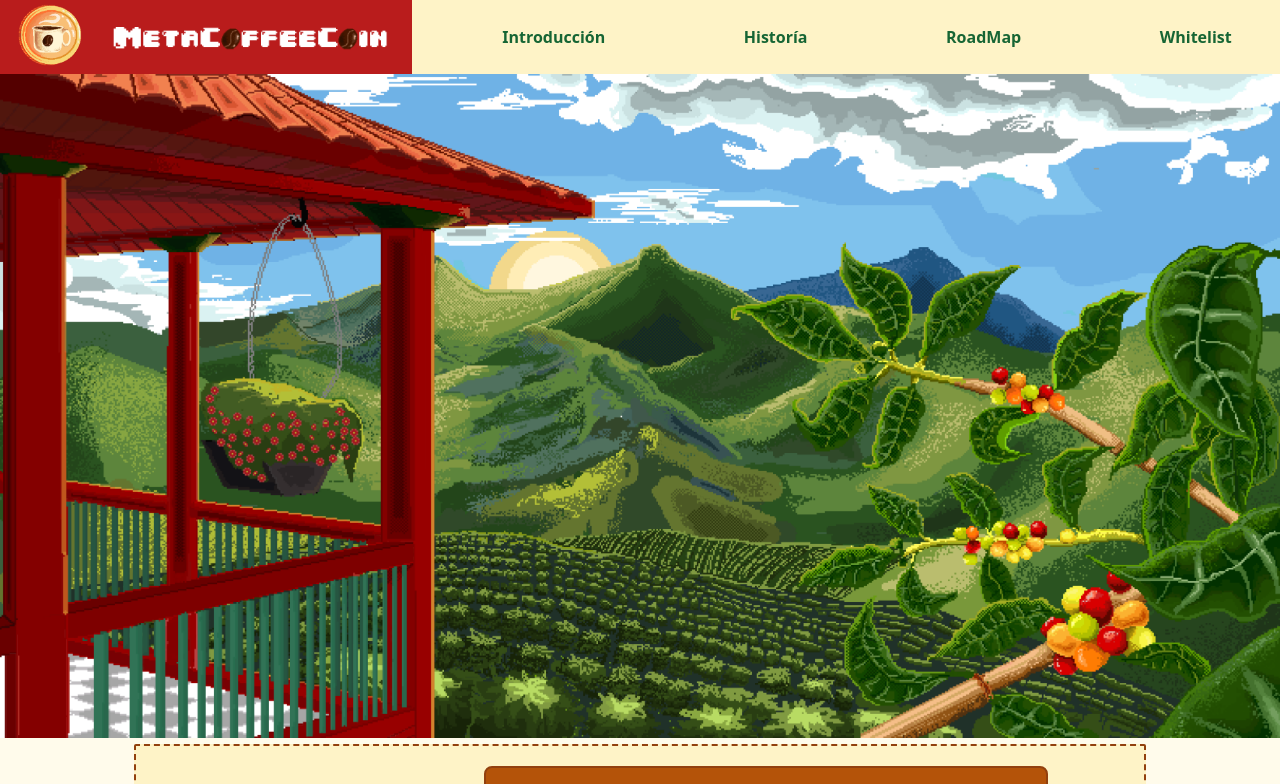
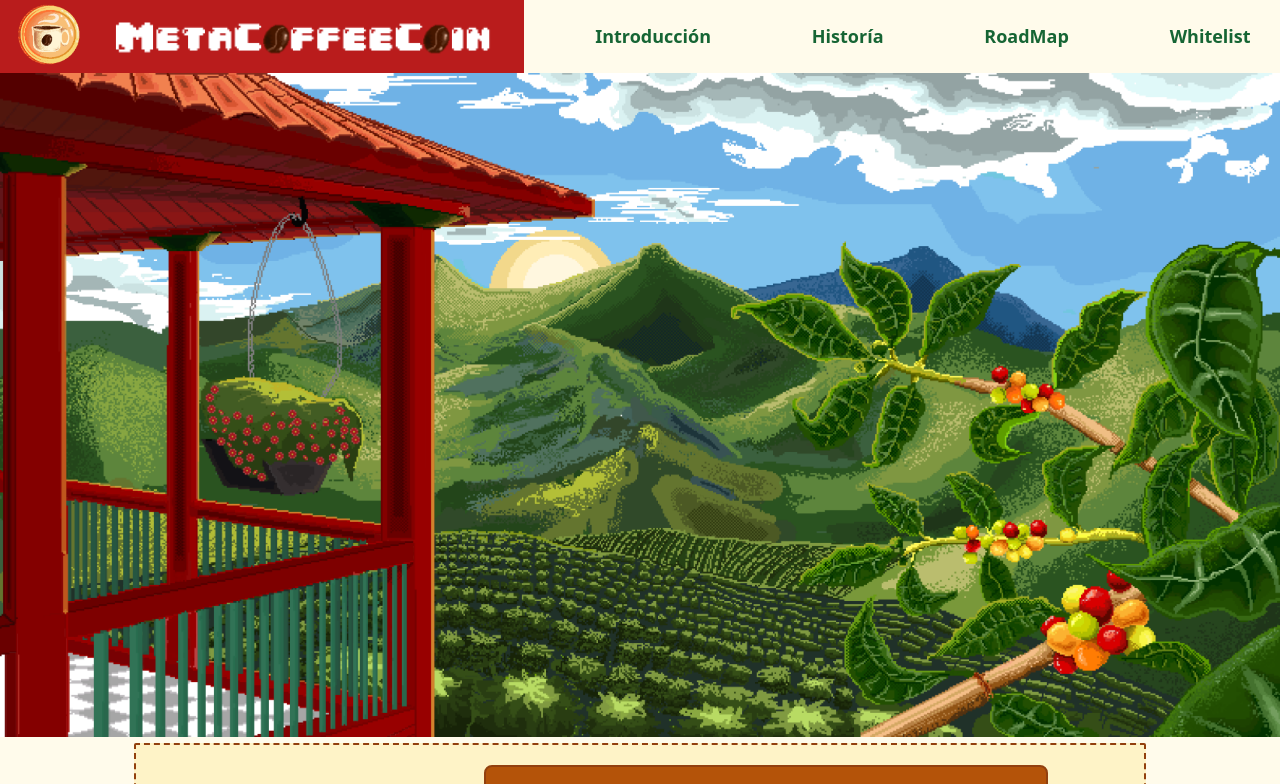
Before and after one commit to srendonsoto2123/Metacoffeeweb, a Next.js app: page / in a window 1280 px wide. Shown: the top 784 px of the page. Built offline with nearby package versions, Linux system fonts and the light colour scheme.

Commit message:
Separación de componentes y modificaciones en el diseño

```diff
--- a/src/components/header.tsx
+++ b/src/components/header.tsx
@@ -1,34 +1,13 @@
-import Link from 'next/link';
-import Image from 'next/image';
 
 import Navbar from './navbar'
 import NavItem from './navItem'
-
-import logoTitle from '../../public/images/titulo-metacoffe.png';
-import logoImg from '../../public/images/logo-metacoffe.png';
+import Logo from './logo'
 
 const Header = () => {
    return (
-      <header className="flex justify-between items-center sticky top-0
-      bg-amber-100 z-10 border-1 border-amber-800">
-         <Link href="/">
-            <a>
-               <span className="flex justify-center items-center bg-red-700">
-                  <Image
-                     src={logoImg}
-                     alt="logo del juego"
-                     width={102}
-                     height={74}
-                  />
-                  <Image
-                     src={logoTitle}
-                     alt="Imagen con el título del juego y la página web"
-                     width={310}
-                     height={50}
-                  />
-               </span>
-            </a>
-         </Link>
+      <header className="flex flex-col justify-between items-stretch sticky top-0
+      bg-amber-100 z-10 bg-red-700 lg:flex-row">
+         <Logo />
          <Navbar>
             <NavItem>
                Introducción
--- /dev/null
+++ b/src/components/logo.tsx
@@ -0,0 +1,33 @@
+import Image from 'next/image'
+
+import logoTitle from '../../public/images/titulo-metacoffe.png';
+import logoImg from '../../public/images/logo-metacoffe.png';
+
+interface Props {
+
+};
+
+export default function Logo ({}: Props) {
+   return (
+      <>
+         <span className="flex justify-center items-center">
+            <span className="hidden sm:flex sm:justify-center">
+               <Image
+                  src={logoImg}
+                  alt="logo del juego"
+                  width={102}
+                  height={74}
+               />
+            </span>
+            <span className="flex items-center">
+               <Image
+                  src={logoTitle}
+                  alt="Imagen con el título del juego y la página web"
+                  width={430}
+                  height={70}
+               />
+            </span>
+         </span>
+      </>
+   )
+}
--- a/src/components/navItem.tsx
+++ b/src/components/navItem.tsx
@@ -1,7 +1,5 @@
 import React, { ReactNode } from 'react';
-import Link from 'next/link';
 import Image from 'next/image';
-import style from './navItem.module.css';
 
 import cafeTostado from '../../public/images/cafe-tostado.png';
 
@@ -11,10 +9,9 @@ interface Props {
    children: ReactNode
 }
 
-const NavItem = ({ href = "", isActive = false, children }: Props) => {
+const NavItem = ({ children }: Props) => {
    return (
-      <Link href="#historia">
-         <a className='
+      <span className='
          flex
          flex-row
          items-center
@@ -25,6 +22,8 @@ const NavItem = ({ href = "", isActive = false, children }: Props) => {
          font-semibold
          text-base text-green-800
          hover:text-green-600
+         text-xs
+         lg:text-lg
       '>
          <span className="flex align-center opacity-0 group-hover:opacity-100 group-hover:animate-bounce">
             <Image
@@ -36,8 +35,7 @@ const NavItem = ({ href = "", isActive = false, children }: Props) => {
             />
          </span>
          {children}
-         </a>
-      </Link>
+      </span>
    );
 };
 
--- a/src/components/navbar.tsx
+++ b/src/components/navbar.tsx
@@ -1,6 +1,3 @@
-import Image from 'next/image';
-import Link from 'next/link';
-
 import React, { ReactNode } from 'react';
 
 interface Props {
@@ -10,8 +7,8 @@ interface Props {
 const Navbar = ({ children }: Props) => {
    return (
    <>
-      <nav className="lg:flex lg:flex-row lg:justify-around lg:items-stretch list-none
-      hidden grow overscroll-auto">
+      <nav className="hidden sm:flex sm:flex-row sm:justify-around sm:items-stretch
+      bg-amber-50 lg:basis-3/5">
          {children}
       </nav>
    </>
--- a/src/pages/index.tsx
+++ b/src/pages/index.tsx
@@ -23,12 +23,12 @@ const Home: NextPage = () => {
                   <Title title='Un poco de historia' />
                   <span className="text-center"><strong><em>“El café es la segunda bebida más consumida en
                   el mundo, después del agua”.</em></strong></span>
-                  <p className="text-left px-4 lg:px-10 mt-4"> Toda esta aventura comienza unos siglos atrás en Etiopía,
+                  <p className="inline text-left px-4 lg:px-10 mt-4"> Toda esta aventura comienza unos siglos atrás en Etiopía,
                   África, donde el café se consumía en infusiones calientes o
                   también masticando sus hojas, pero fueron los árabes, quienes
                   son los responsables de su expansión, primero por todo el
                   mundo árabe llegando a Turquía en 1554.</p>
-                  <p className="hidden lg:block">En el siglo XVII
+                  <p className="hidden sm:block">En el siglo XVII
                   entró a Europa por el puerto de Venecia y se expandió por el
                   continente para finalmente llegar a América hacia el siglo
                   XVIII. Los responsables de esta expansión por nuevos
```
Also changed, not shown: src/components/market.tsx (+7 -8 lines). Lines whose indentation alone changed are shown as unchanged.
